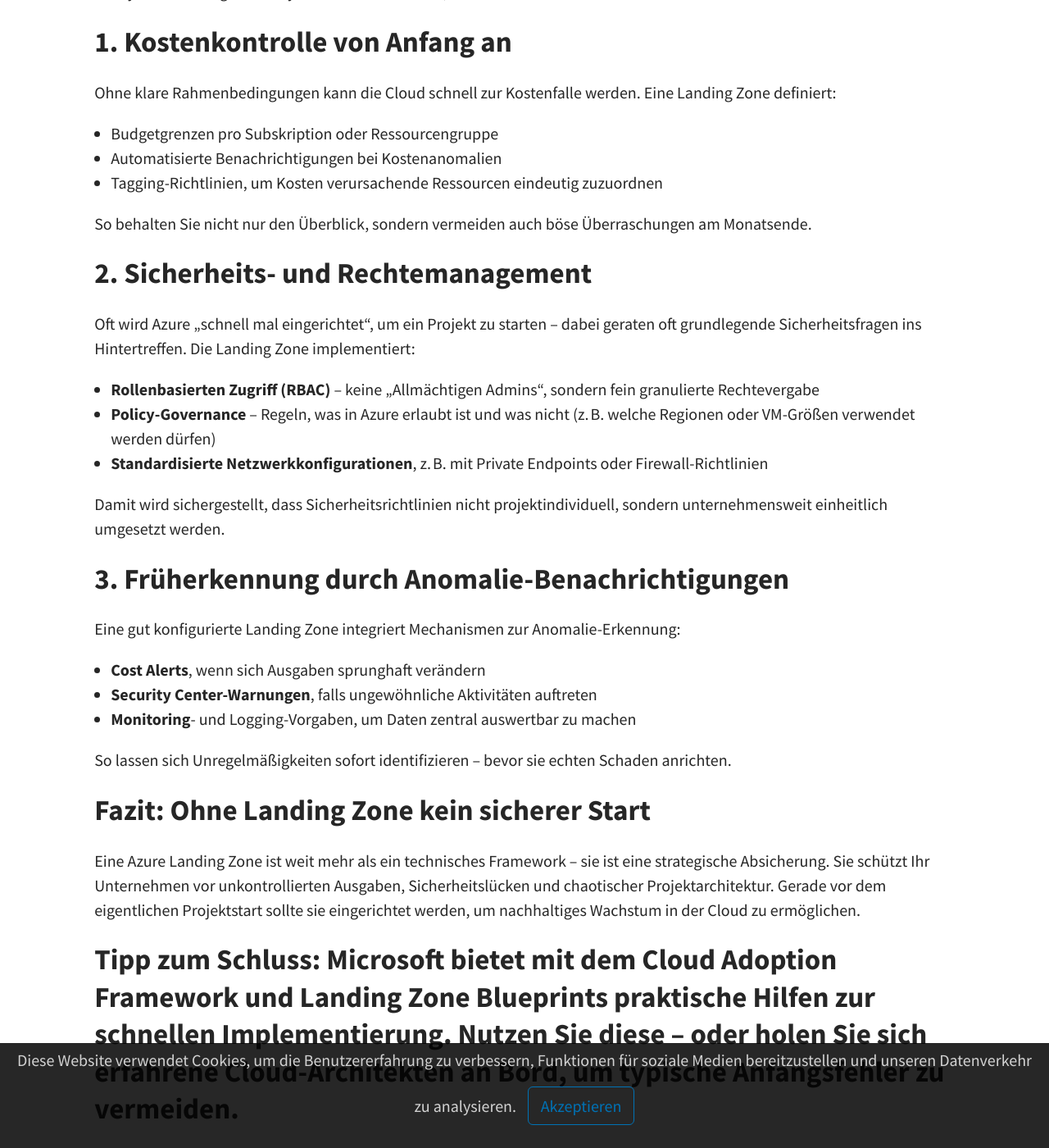
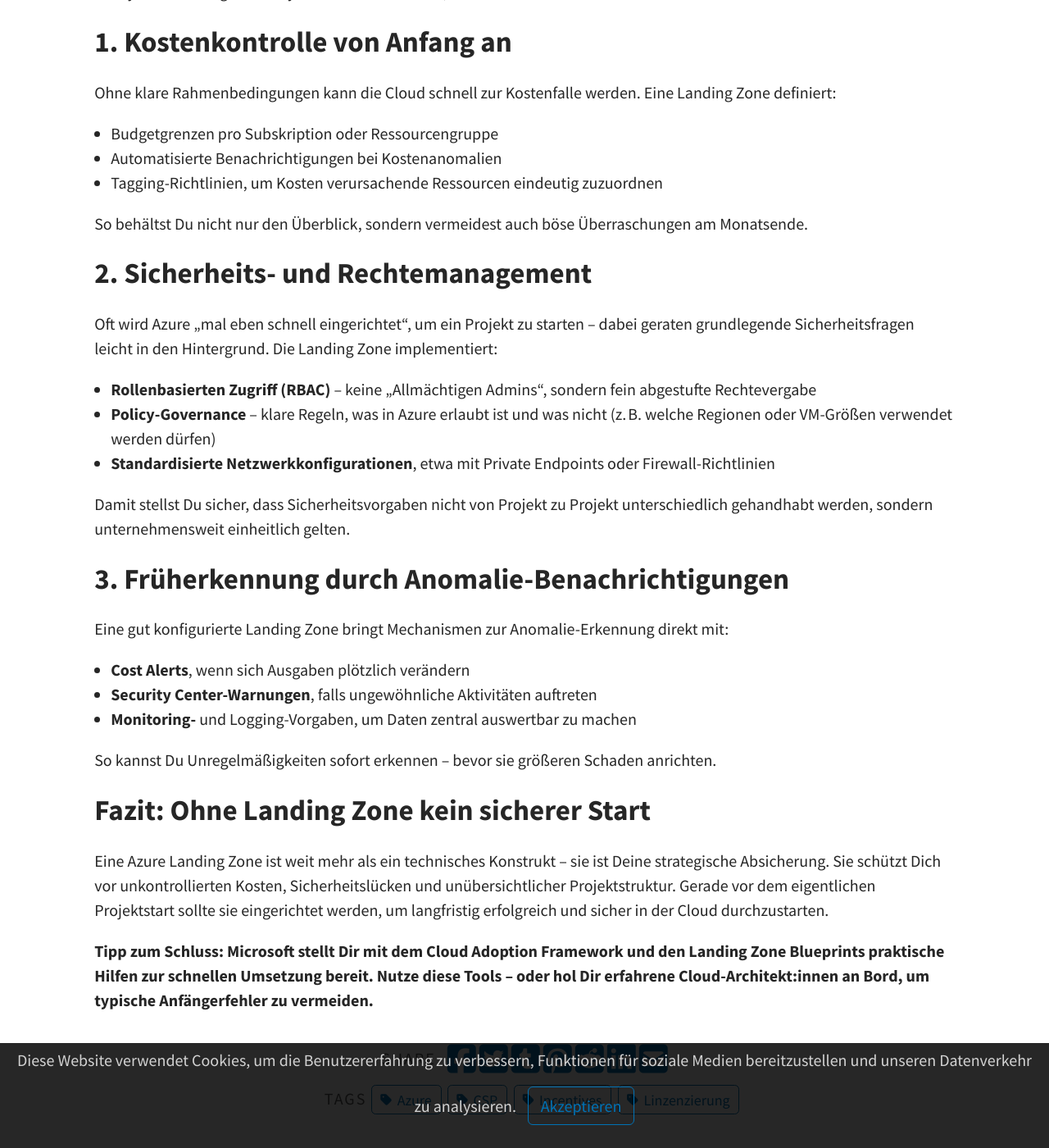
Before and after one commit to joriskahle007/joriskahle007.github.io, a Jekyll site: the page built from _posts/2025-03-07-Landingzone.md, in a window 1280 px wide and 1400 px high, scrolled down 755 px. Shown: the whole window at 82% size. Built offline with Jekyll 4.4.1, drawn with Linux system fonts in a browser that asks for light colours; a script that is not in the unit is left out; some of the changed text lies outside the part shown.

Commit message:
Update 2025-03-07-Landingzone.md

```diff
--- a/_posts/2025-03-07-Landingzone.md
+++ b/_posts/2025-03-07-Landingzone.md
@@ -4,11 +4,11 @@ title: Azure - Landingzone
 tags: [CSP, Azure, Incentives, Linzenzierung]
 ---
 
-## Warum eine Azure Landing Zone der Schlüssel zum erfolgreichen Cloud-Start ist
-Die Cloud bietet enorme Flexibilität, Skalierbarkeit und Innovationspotenzial – doch sie bringt auch Risiken mit sich, wenn der Einstieg unstrukturiert erfolgt. Einer der häufigsten Fehler beim Start in Microsoft Azure ist der Verzicht auf eine sauber geplante **Landing Zone**. Dabei ist sie der zentrale Baustein, um **Kosten, Sicherheit** und **Governance** von Anfang an im Griff zu behalten.
+## Warum eine Azure Landing Zone der Schlüssel zu Deinem erfolgreichen Cloud-Start ist
+Die Cloud bietet Dir enorme Flexibilität, Skalierbarkeit und Innovationspotenzial – aber sie bringt auch Risiken mit sich, wenn der Einstieg unstrukturiert erfolgt. Einer der häufigsten Fehler beim Start in Microsoft Azure ist der Verzicht auf eine sauber geplante **Landing Zone**. Dabei ist sie der zentrale Baustein, um **Kosten, Sicherheit** und **Governance** von Anfang an im Griff zu behalten.
 
 ## Was ist eine Azure Landing Zone?
-Eine Azure Landing Zone ist das grundlegende Set-up für Ihre Cloud-Umgebung – eine Art "Grundgerüst", das die wichtigsten Prinzipien der **IT-Governance, Sicherheitsrichtlinien, Netzwerkarchitektur** und **Kostenkontrolle** abbildet. Sie sorgt dafür, dass jedes nachfolgende Projekt auf einem stabilen, sicheren und skalierbaren Fundament aufbaut.
+Eine Azure Landing Zone ist das grundlegende Set-up für Deine Cloud-Umgebung – eine Art "Grundgerüst", das die wichtigsten Prinzipien der **IT-Governance, Sicherheitsrichtlinien, Netzwerkarchitektur und Kostenkontrolle** abbildet. Sie sorgt dafür, dass jedes nachfolgende Projekt auf einem stabilen, sicheren und skalierbaren Fundament aufbauen kann.
 
 ## 1. Kostenkontrolle von Anfang an
 Ohne klare Rahmenbedingungen kann die Cloud schnell zur Kostenfalle werden. Eine Landing Zone definiert:
@@ -17,27 +17,27 @@ Ohne klare Rahmenbedingungen kann die Cloud schnell zur Kostenfalle werden. Eine
 - Automatisierte Benachrichtigungen bei Kostenanomalien
 - Tagging-Richtlinien, um Kosten verursachende Ressourcen eindeutig zuzuordnen
 
-So behalten Sie nicht nur den Überblick, sondern vermeiden auch böse Überraschungen am Monatsende.
+So behältst Du nicht nur den Überblick, sondern vermeidest auch böse Überraschungen am Monatsende.
 
 ## 2. Sicherheits- und Rechtemanagement
-Oft wird Azure „schnell mal eingerichtet“, um ein Projekt zu starten – dabei geraten oft grundlegende Sicherheitsfragen ins Hintertreffen. Die Landing Zone implementiert:
+Oft wird Azure „mal eben schnell eingerichtet“, um ein Projekt zu starten – dabei geraten grundlegende Sicherheitsfragen leicht in den Hintergrund. Die Landing Zone implementiert:
 
-- **Rollenbasierten Zugriff (RBAC)** – keine „Allmächtigen Admins“, sondern fein granulierte Rechtevergabe
-- **Policy-Governance** – Regeln, was in Azure erlaubt ist und was nicht (z. B. welche Regionen oder VM-Größen verwendet werden dürfen)
-- **Standardisierte Netzwerkkonfigurationen**, z. B. mit Private Endpoints oder Firewall-Richtlinien
+- **Rollenbasierten Zugriff (RBAC)** – keine „Allmächtigen Admins“, sondern fein abgestufte Rechtevergabe
+- **Policy-Governance** – klare Regeln, was in Azure erlaubt ist und was nicht (z. B. welche Regionen oder VM-Größen verwendet werden dürfen)
+- **Standardisierte Netzwerkkonfigurationen**, etwa mit Private Endpoints oder Firewall-Richtlinien
 
-Damit wird sichergestellt, dass Sicherheitsrichtlinien nicht projektindividuell, sondern unternehmensweit einheitlich umgesetzt werden.
+Damit stellst Du sicher, dass Sicherheitsvorgaben nicht von Projekt zu Projekt unterschiedlich gehandhabt werden, sondern unternehmensweit einheitlich gelten.
 
 ## 3. Früherkennung durch Anomalie-Benachrichtigungen
-Eine gut konfigurierte Landing Zone integriert Mechanismen zur Anomalie-Erkennung:
+Eine gut konfigurierte Landing Zone bringt Mechanismen zur Anomalie-Erkennung direkt mit:
 
-- **Cost Alerts**, wenn sich Ausgaben sprunghaft verändern
+- **Cost Alerts**, wenn sich Ausgaben plötzlich verändern
 - **Security Center-Warnungen**, falls ungewöhnliche Aktivitäten auftreten
-- **Monitoring**- und Logging-Vorgaben, um Daten zentral auswertbar zu machen
+- **Monitoring-** und Logging-Vorgaben, um Daten zentral auswertbar zu machen
 
-So lassen sich Unregelmäßigkeiten sofort identifizieren – bevor sie echten Schaden anrichten.
+So kannst Du Unregelmäßigkeiten sofort erkennen – bevor sie größeren Schaden anrichten.
 
 ## Fazit: Ohne Landing Zone kein sicherer Start
-Eine Azure Landing Zone ist weit mehr als ein technisches Framework – sie ist eine strategische Absicherung. Sie schützt Ihr Unternehmen vor unkontrollierten Ausgaben, Sicherheitslücken und chaotischer Projektarchitektur. Gerade vor dem eigentlichen Projektstart sollte sie eingerichtet werden, um nachhaltiges Wachstum in der Cloud zu ermöglichen.
+Eine Azure Landing Zone ist weit mehr als ein technisches Konstrukt – sie ist Deine strategische Absicherung. Sie schützt Dich vor unkontrollierten Kosten, Sicherheitslücken und unübersichtlicher Projektstruktur. Gerade vor dem eigentlichen Projektstart sollte sie eingerichtet werden, um langfristig erfolgreich und sicher in der Cloud durchzustarten.
 
-## Tipp zum Schluss: Microsoft bietet mit dem Cloud Adoption Framework und Landing Zone Blueprints praktische Hilfen zur schnellen Implementierung. Nutzen Sie diese – oder holen Sie sich erfahrene Cloud-Architekten an Bord, um typische Anfangsfehler zu vermeiden.
+**Tipp zum Schluss: Microsoft stellt Dir mit dem Cloud Adoption Framework und den Landing Zone Blueprints praktische Hilfen zur schnellen Umsetzung bereit. Nutze diese Tools – oder hol Dir erfahrene Cloud-Architekt:innen an Bord, um typische Anfängerfehler zu vermeiden.**
```
